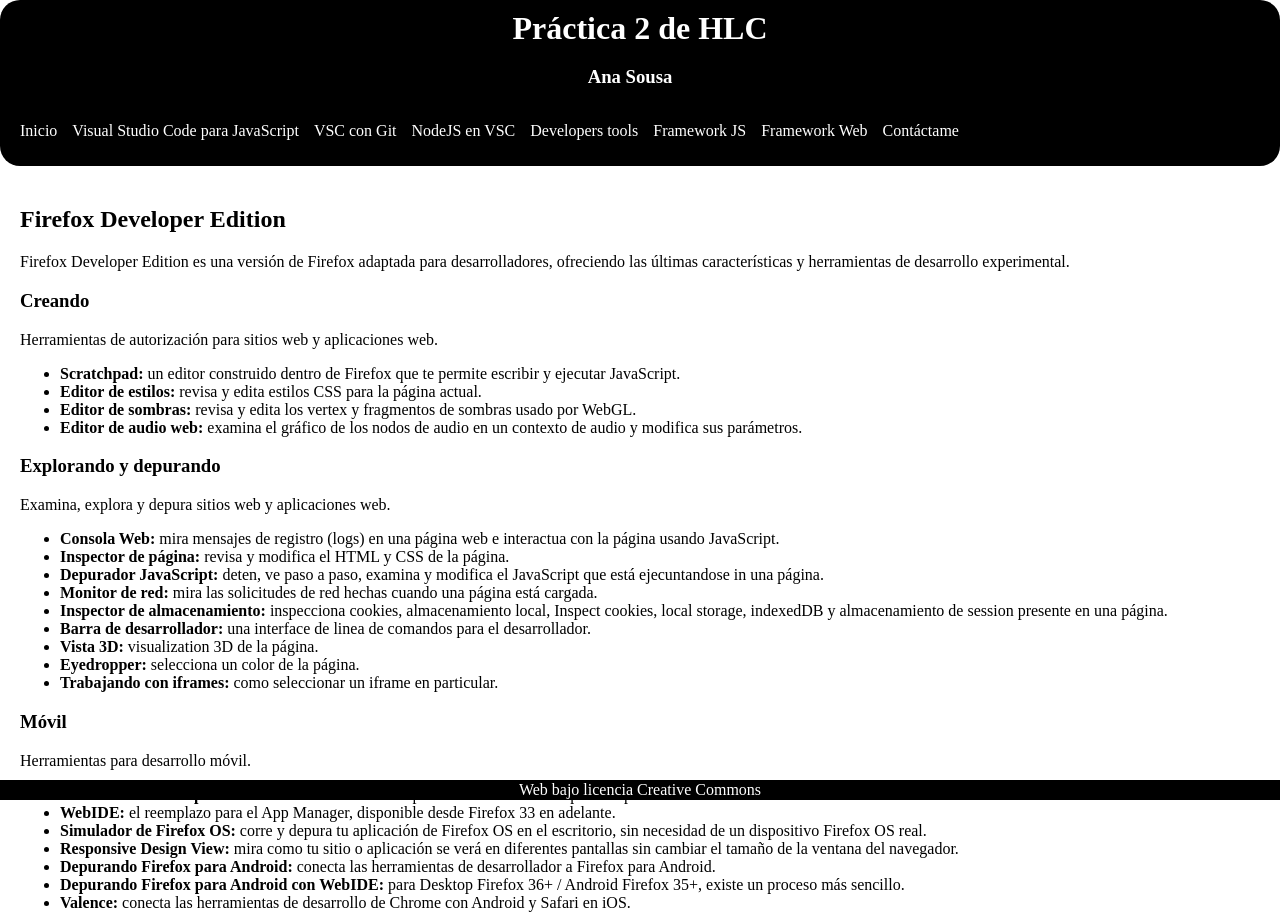
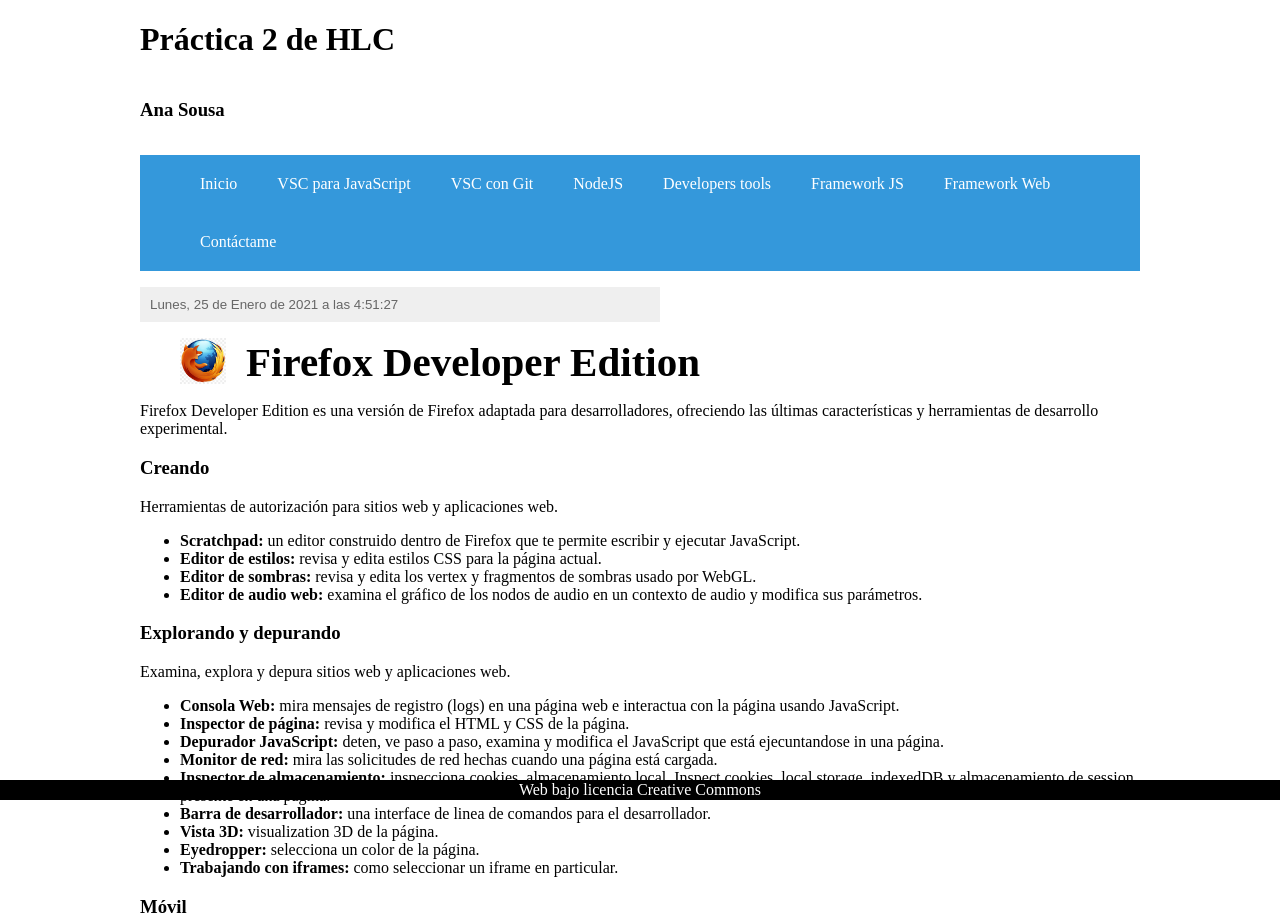
Before and after one commit to freecampos/Practica2HLC, a plain HTML site: page paginas/DevelopersTools.html in a window 1280 px wide. Shown: the top 921 px of the page. Drawn offline with nearby package versions, Linux system fonts and the light colour scheme; a web font is replaced by a local one.

Commit message:
Mi parte acabada

```diff
--- a/estilos/styles.css
+++ b/estilos/styles.css
@@ -105,6 +105,11 @@ html, body{
 code {
 	background-color: #EAECEE;
 	color: #1C2833;
+}
+
+#logo {
+	float: left;
+	margin-right: 20px;
 }
 
 #content a{
--- a/paginas/DevelopersTools.html
+++ b/paginas/DevelopersTools.html
@@ -5,9 +5,11 @@
 	<title>Developers tools</title>
 	<link rel="stylesheet" type="text/css" href="../estilos/styles.css"/>
 	<link rel="shortcut icon" href="../imagenes/logo.jpg"/>
+    <script src="https://code.jquery.com/jquery-3.5.1.js"></script>
+    <script src="../scripts/Git-DevTools.js" type="text/javascript"></script>
 </head>
-<body>
-	<header id="header">
+<body onload="mostrarFechaYHora()">
+	<header id="header-framework">
 
 		<hgroup>
 			<h1>Práctica 2 de HLC</h1>
@@ -17,9 +19,9 @@
 		<nav>
 			<ul>
 				<li><a href="index.html">Inicio</a></li>
-				<li><a href="VisualStudioCode.html">Visual Studio Code para JavaScript</a></li>
+				<li><a href="VisualStudioCode.html">VSC para JavaScript</a></li>
 				<li><a href="VSCconGit.html">VSC con Git</a></li>
-				<li><a href="Nodejs in VSC.html">NodeJS en VSC</a></li>
+				<li><a href="Nodejs in VSC.html">NodeJS</a></li>
 				<li><a href="DevelopersTools.html">Developers tools</a></li>
 				<li><a href="framework-js.html">Framework JS</a></li>
 				<li><a href="framework-web.html">Framework Web</a></li>
@@ -29,8 +31,13 @@
 
 	</header>
 
-	<section id="content">
-		<h2>Firefox Developer Edition</h2>
+	<section id="content-framework">
+        <form name="form_fecha_hora">
+            <input type="text" name="fecha_hora" size="10">
+        </form>
+        <figure>
+            <img id="logo" src="../imagenes/DevelopersTools/firefox.png" alt="Firefox" align="left" width="5%" height="5%"><h2>Firefox Developer Edition</h2></img>
+        </figure>
 		<article>
 			<p>
 				Firefox Developer Edition es una versión de Firefox adaptada para desarrolladores, ofreciendo las últimas características y herramientas de desarrollo experimental.
@@ -121,7 +128,9 @@
 			</ul>
 		</article>
 
-		<h2>Chrome DevTools</h2>
+        <figure>
+            <img id="logo" src="../imagenes/DevelopersTools/chrome.jpg" alt="Firefox" align="left" width="5%" height="5%"><h2>Chrome DevTools</h2></img>
+        </figure>
 		<article>
 			<header>
 				<h3>Abrir Chrome DevTools</h3>
--- /dev/null
+++ b/scripts/Git-DevTools.js
@@ -0,0 +1,14 @@
+function mostrarFechaYHora(){
+  var meses = new Array ("Enero","Febrero","Marzo","Abril","Mayo","Junio","Julio","Agosto","Septiembre","Octubre","Noviembre","Diciembre");
+  var diasSemana = new Array("Domingo","Lunes","Martes","Miércoles","Jueves","Viernes","Sábado");
+  var fecha = new Date()
+  hora = fecha.getHours()
+  minuto = fecha.getMinutes()
+  segundo = fecha.getSeconds()
+
+  horaImprimible = diasSemana[fecha.getDay()] + ", " + fecha.getDate() + " de " + meses[fecha.getMonth()] + " de " + fecha.getFullYear() + " a las " + hora + ":" + minuto + ":" + segundo
+
+  document.form_fecha_hora.fecha_hora.value = horaImprimible
+
+  setTimeout("mostrarFechaYHora()",1000)
+}
```
Also changed, not shown: paginas/VSCconGit.html (+10 -5 lines), imagenes/DevelopersTools/chrome.jpg (added), imagenes/DevelopersTools/firefox.png (added).
